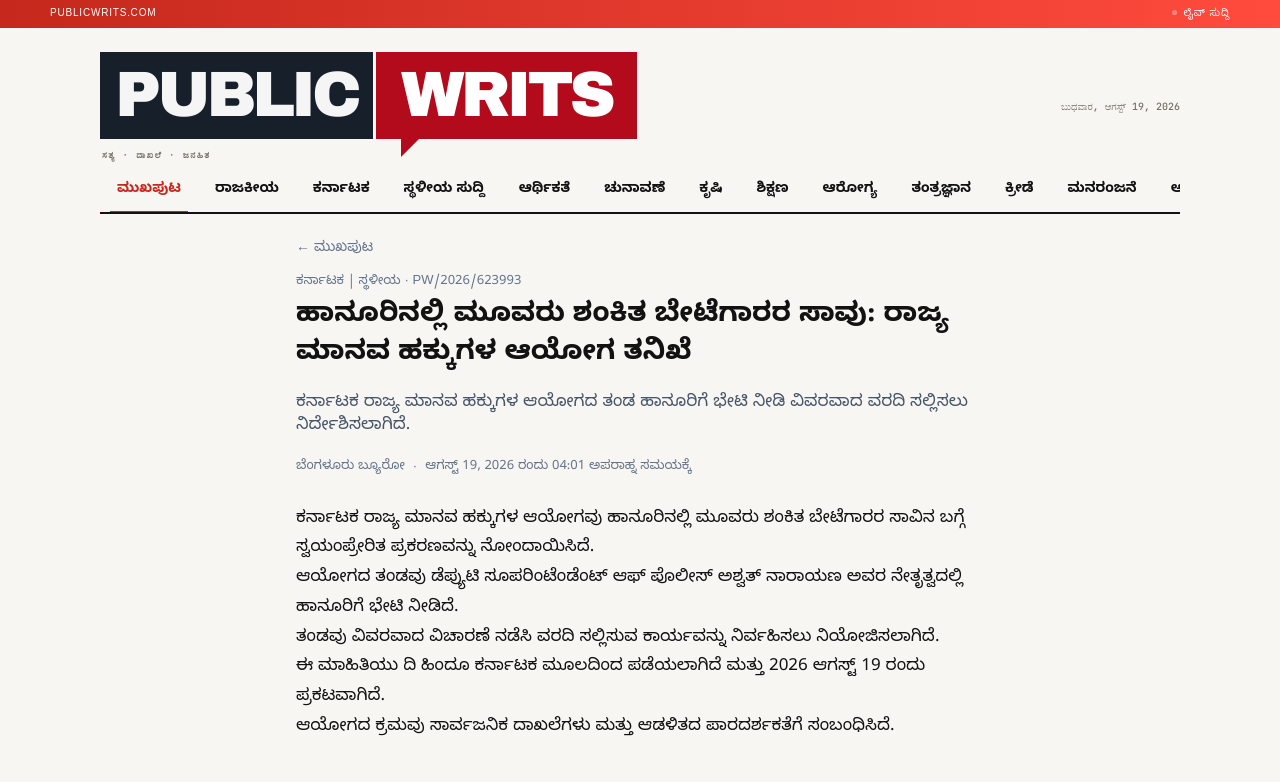
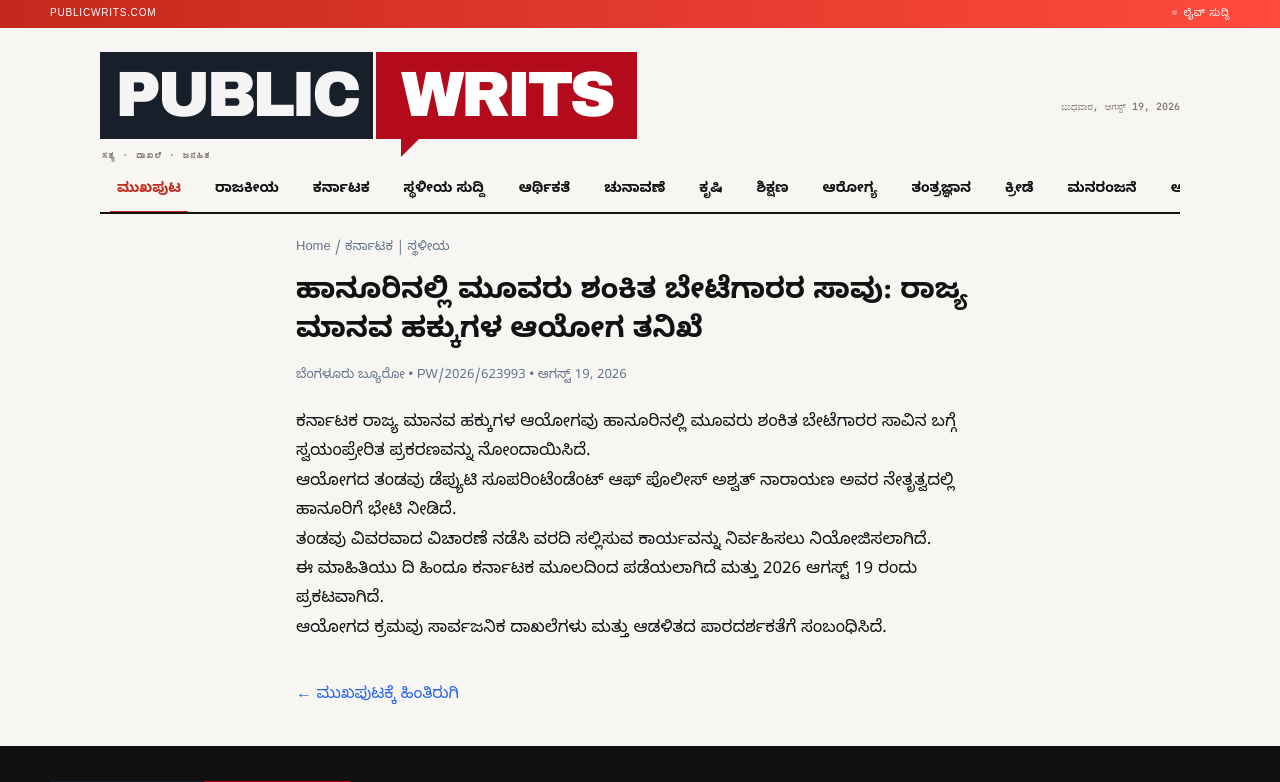
Before and after one commit to raghuveerbksandhyask/publicwrits-, a Next.js app: page /article/karnataka-shrc-hanur-poachers-inquiry in a window 1280 px wide. Shown: the top 782 px of the page. Built offline with nearby package versions, Linux system fonts and the light colour scheme; a web font is replaced by a local one.

Commit message:
Update page.js

```diff
--- a/app/article/[slug]/page.js
+++ b/app/article/[slug]/page.js
@@ -13,8 +13,6 @@ function formatDate(dateStr, lang) {
     day: 'numeric',
     month: 'long',
     year: 'numeric',
-    hour: '2-digit',
-    minute: '2-digit',
   });
 }
 
@@ -60,72 +58,42 @@ export default function ArticlePage({ params }) {
     );
   }
 
-  const title = t(article.title, lang);
-  const body = lang === 'kn' ? article.body?.kn : article.body?.en;
-  const excerpt = t(article.excerpt, lang);
+  const title = t(article.title, lang) || article.title?.kn || article.title?.en || '';
+  const body = lang === 'kn'
+    ? (article.body?.kn || article.body_kn || '')
+    : (article.body?.en || article.body_en || '');
 
   return (
     <>
       <Masthead />
       <main className="shell" style={{ maxWidth: '720px', margin: '0 auto', padding: '24px 16px' }}>
-        <div style={{ marginBottom: '12px' }}>
-          <Link href="/" style={{ fontSize: '14px', color: '#64748b' }}>
-            ← {lang === 'kn' ? 'ಮುಖಪುಟ' : 'Home'}
-          </Link>
+        <div style={{ marginBottom: '12px', fontSize: '13px', color: '#64748b' }}>
+          <Link href="/">Home</Link> / {article.category}
         </div>
 
-        <div style={{ marginBottom: '8px', fontSize: '13px', color: '#64748b' }}>
-          <span>{article.category}</span>
-          {article.docket && (
-            <>
-              <span> · </span>
-              <span>{article.docket}</span>
-            </>
-          )}
-        </div>
-
-        <h1
-          className="kn"
-          style={{
-            fontSize: '28px',
-            lineHeight: 1.35,
-            fontWeight: 700,
-            margin: '0 0 16px',
-          }}
-        >
+        <h1 className="kn" style={{ fontSize: '1.8rem', lineHeight: 1.35, marginBottom: '12px' }}>
           {title}
         </h1>
 
-        {excerpt && (
-          <p style={{ fontSize: '17px', color: '#475569', marginBottom: '20px' }}>
-            {excerpt}
-          </p>
-        )}
-
-        <div
-          style={{
-            fontSize: '13px',
-            color: '#64748b',
-            marginBottom: '28px',
-            display: 'flex',
-            gap: '8px',
-            flexWrap: 'wrap',
-          }}
-        >
+        <div style={{ fontSize: '13px', color: '#64748b', marginBottom: '24px' }}>
           <span>{article.bureau}</span>
-          <span>·</span>
+          <span> • </span>
+          <span>{article.docket}</span>
+          <span> • </span>
           <span>{formatDate(article.date, lang)}</span>
         </div>
 
         <div
           className="kn"
-          style={{
-            fontSize: '17px',
-            lineHeight: 1.75,
-            whiteSpace: 'pre-wrap',
-          }}
+          style={{ fontSize: '1.05rem', lineHeight: 1.75, whiteSpace: 'pre-wrap' }}
         >
-          {body || 'No content available.'}
+          {body}
+        </div>
+
+        <div style={{ marginTop: '40px' }}>
+          <Link href="/" style={{ color: '#2563eb' }}>
+            ← {lang === 'kn' ? 'ಮುಖಪುಟಕ್ಕೆ ಹಿಂತಿರುಗಿ' : 'Back to home'}
+          </Link>
         </div>
       </main>
       <Footer />
```
